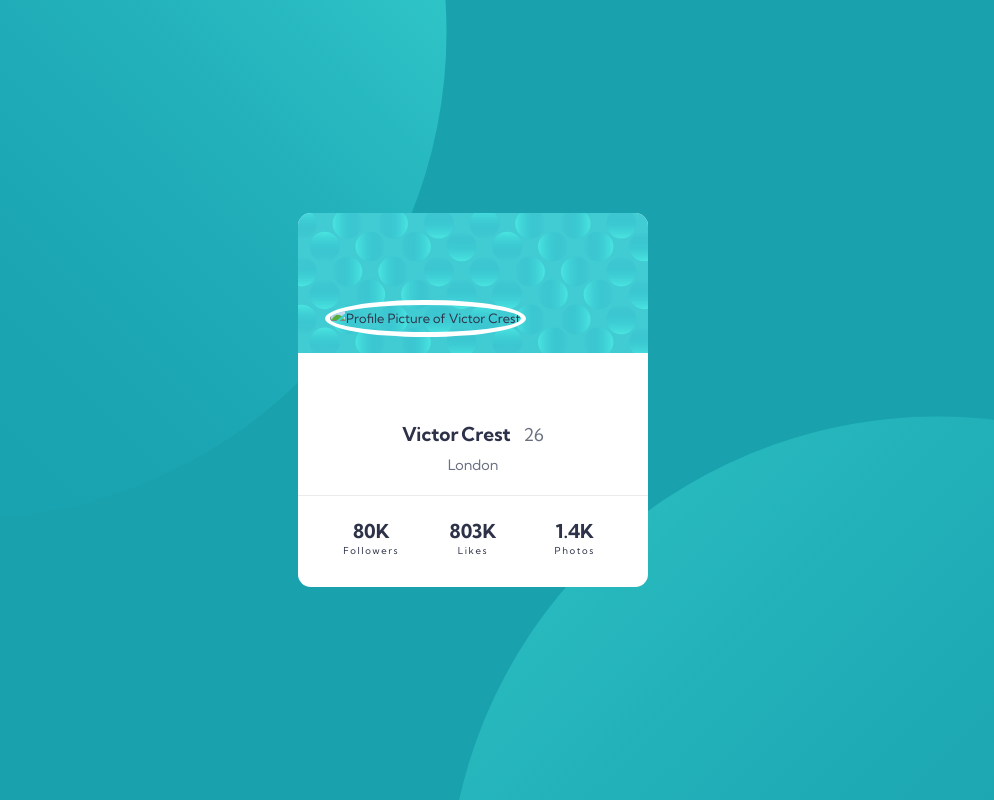
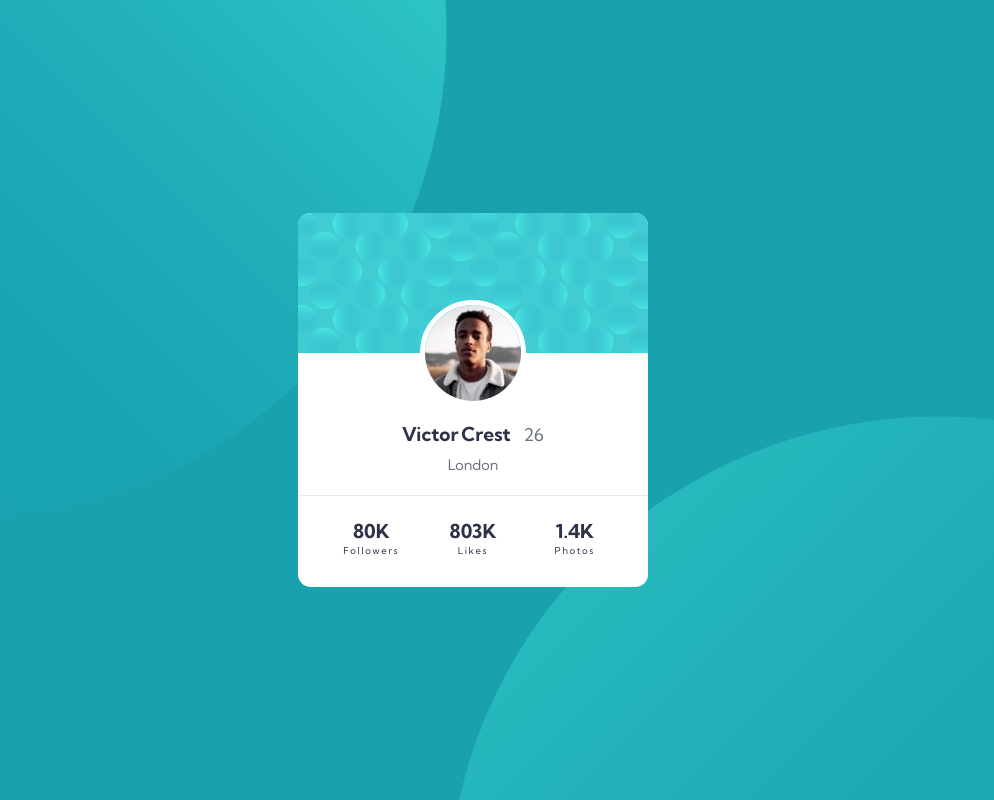
Before and after one commit to MrSandipSharma/Frontend-Mentor-Solutions, a plain HTML site: page Newbie/profile-card-component/index.html in a window 1280 px wide. Shown: the whole page, without its empty margins (167-1161 px from the left). Drawn offline with nearby package versions, Linux system fonts and the light colour scheme; files whose address does not match are found by name.

Commit message:
Update index.html

```diff
--- a/Newbie/profile-card-component/index.html
+++ b/Newbie/profile-card-component/index.html
@@ -31,7 +31,7 @@
         <div class="profile_identification">
           <div class="profile_card_user_image">
             <img
-              src="/profile-card-component-main/images/image-victor.jpg"
+              src="/Newbie/profile-card-component/images/image-victor.jpg"
               alt="Profile Picture of Victor Crest"
             />
           </div>
```
